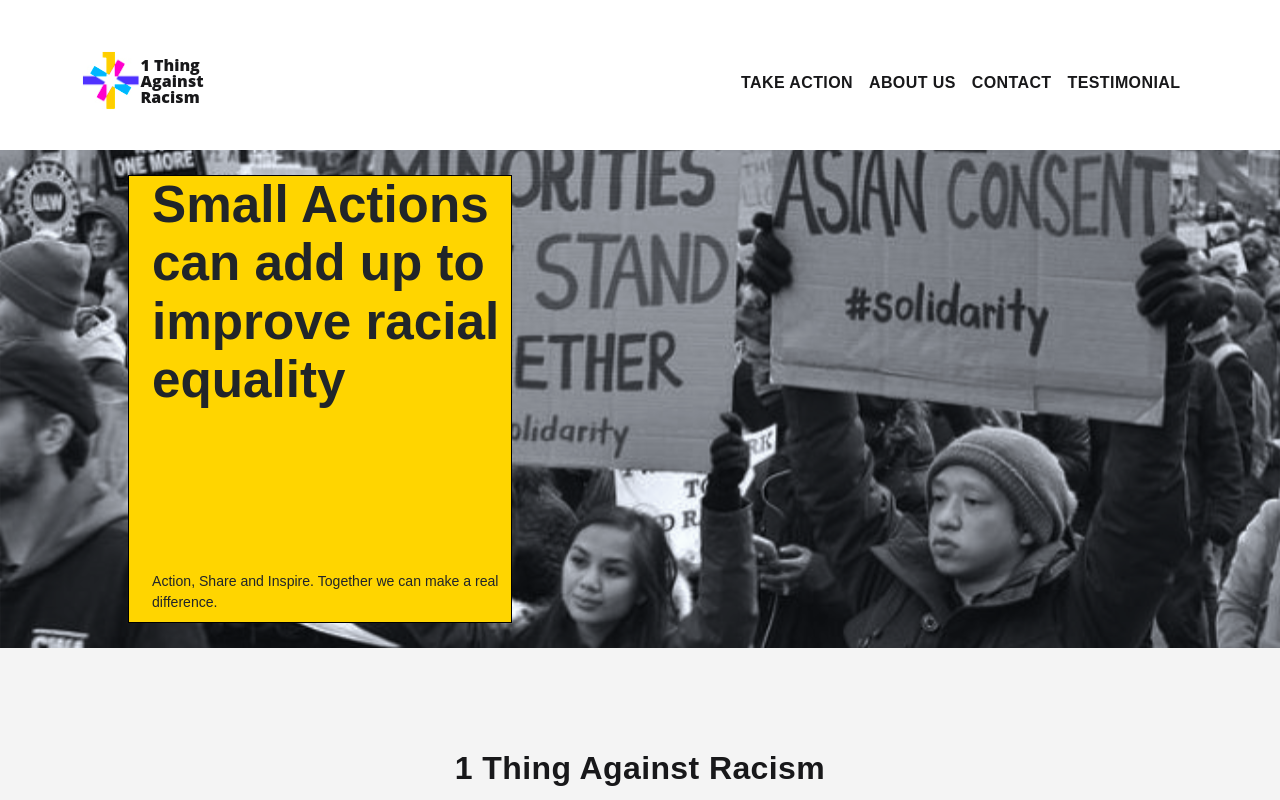
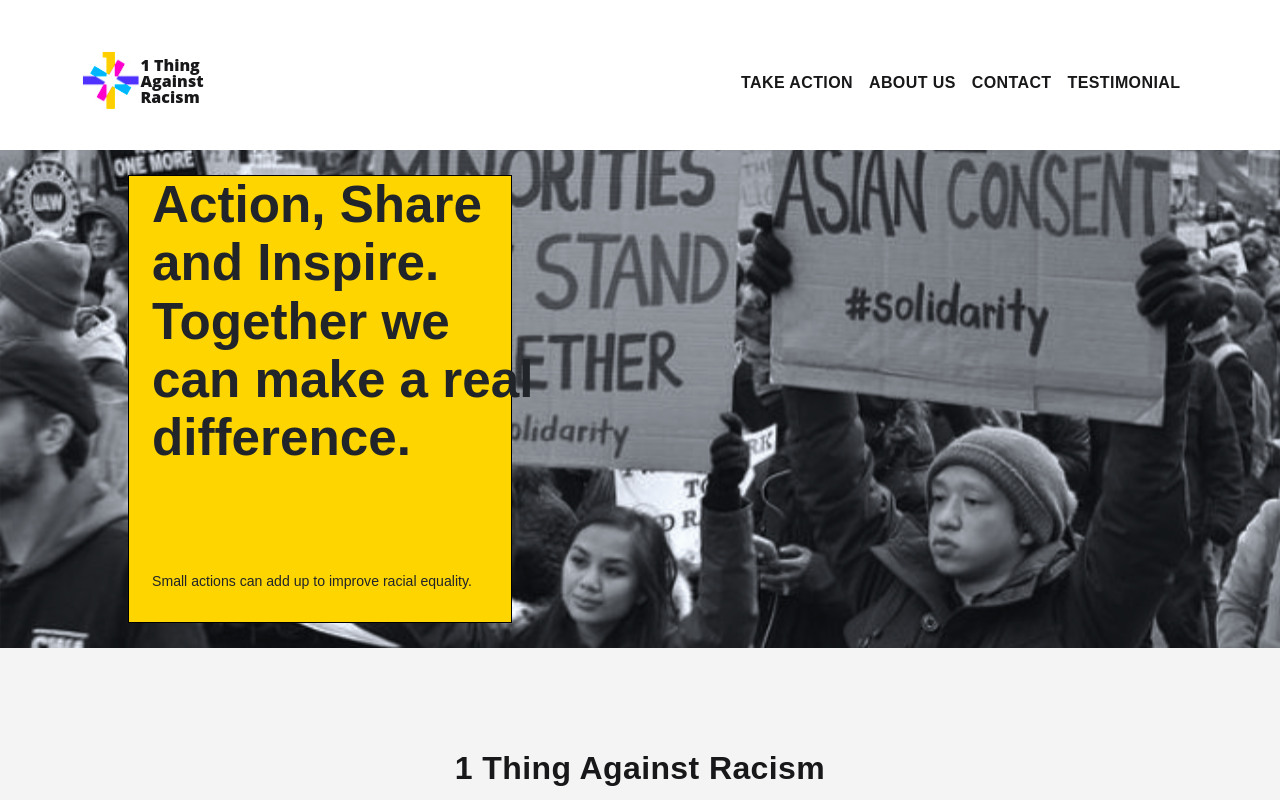
Before and after one commit to 1thing-org/1thing.org, a React (Create React App) app: page / in a window 1280 px wide. Shown: the top 800 px of the page. Built offline with nearby package versions, Linux system fonts and the light colour scheme; no server answers.

Commit message:
title and subtitle sentence changes

```diff
--- a/src/components/home/Home.tsx
+++ b/src/components/home/Home.tsx
@@ -10,8 +10,8 @@ import ChartView from "./Chart/ChartView";
 import HeroImage from "assets/hero.svg";
 
 const homeHeroData: { heading: string; subheading: string } = {
-  heading: `Small Actions can add up to improve racial equality`,
-  subheading: `Action, Share and Inspire. Together we can make a real difference.`,
+  heading: `Action, Share and Inspire. Together we can make a real difference.`,
+  subheading: `Small actions can add up to improve racial equality.`,
 };
 
 function Home() {
```
